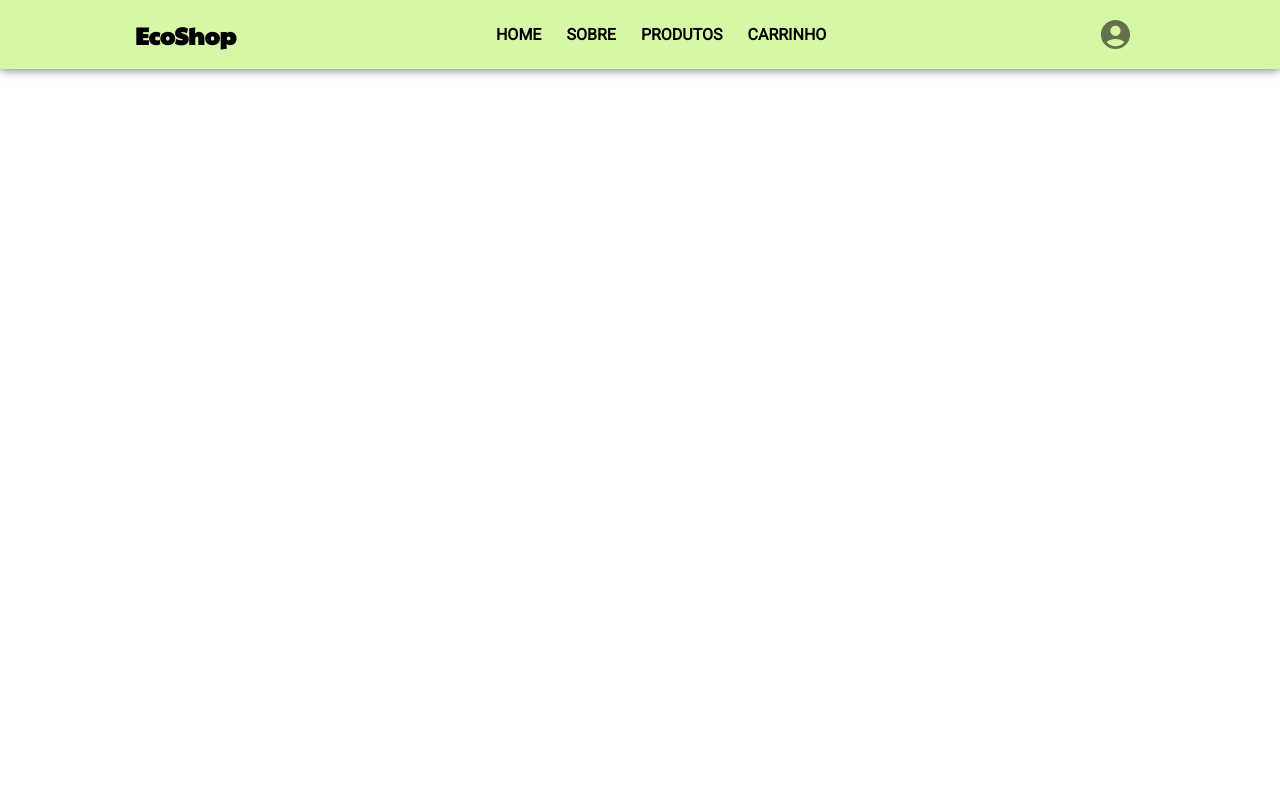
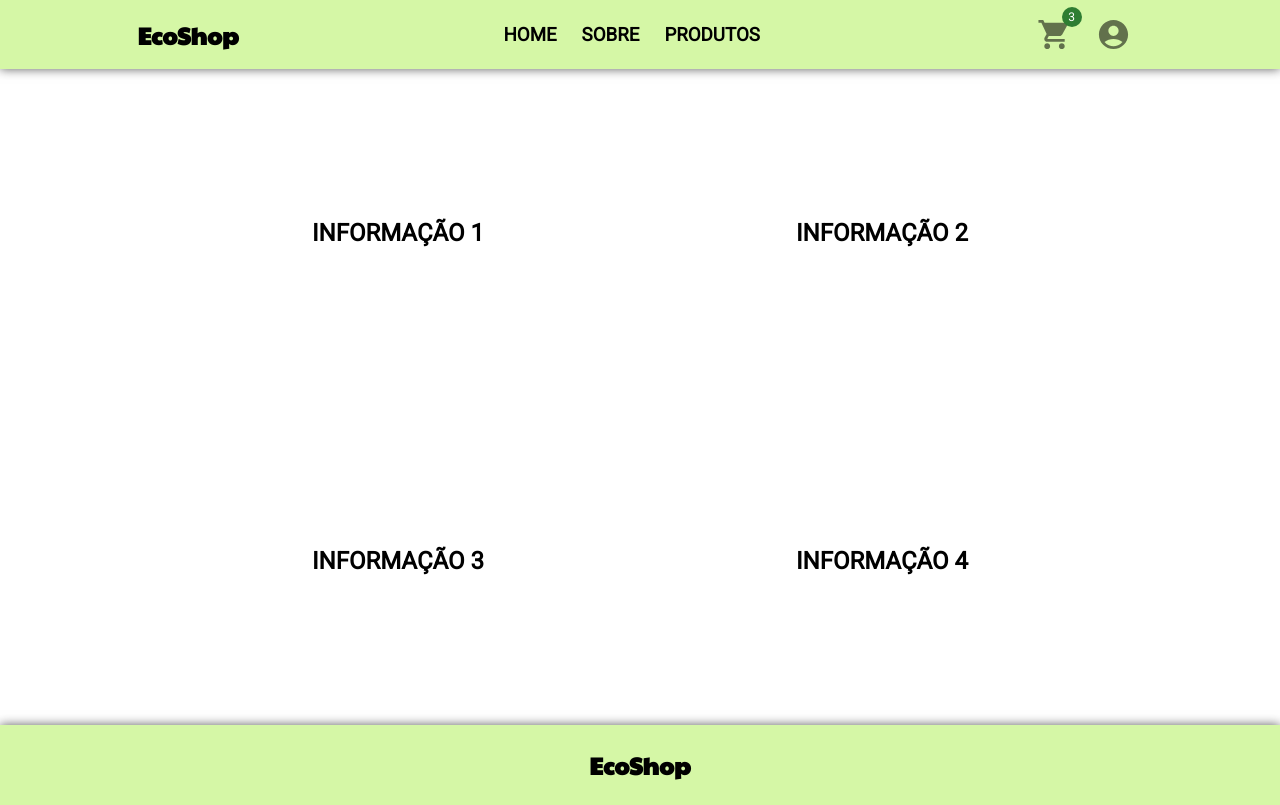
Before and after one commit to Biellms/ProjetoIntegrador-EcoShop, a React (Create React App) app in the folder FrontEnd/eco-shop/: page /login in a window 1280 px wide. Built offline with nearby package versions, Linux system fonts and the light colour scheme.

Commit message:
Add and Upd home, navbar, footer

```diff
--- a/FrontEnd/eco-shop/src/App.tsx
+++ b/FrontEnd/eco-shop/src/App.tsx
@@ -1,5 +1,6 @@
 import React from 'react';
 import './App.css';
+import { Footer } from './components/footer/Footer';
 import { Navbar } from './components/navbar/Navbar';
 import { Cadastro } from './paginas/cadastro/Cadastro';
 import { Carrinho } from './paginas/carrinho/Carrinho';
@@ -12,6 +13,8 @@ function App() {
   return (
     <>
       <Navbar/>
+      <Home/>
+      <Footer/>
     </>
   );
 }
--- a/FrontEnd/eco-shop/src/components/footer/Footer.css
+++ b/FrontEnd/eco-shop/src/components/footer/Footer.css
@@ -0,0 +1,16 @@
+@import url('https://fonts.googleapis.com/css2?family=Paytone+One&family=Roboto:wght@300;400&display=swap');
+
+footer {
+    min-height: 10vh;
+    display: flex;
+    justify-content: center;
+    align-items: center;
+    padding: 5px;
+    background: rgb(213, 247, 166);
+    font-family: 'Paytone One', sans-serif;
+    box-shadow: 0px 0px 10px rgba(0, 0, 0, 0.638);
+}
+
+footer h2 {
+    color: black;
+}
--- a/FrontEnd/eco-shop/src/components/footer/Footer.tsx
+++ b/FrontEnd/eco-shop/src/components/footer/Footer.tsx
@@ -3,8 +3,12 @@ import './Footer.css'
 
 export function Footer() {
     return (
-        <>
-            <h1>Footer</h1>
-        </>
+        <footer>
+            <div className='footer-logo'>
+                <a href="https://github.com/Biellms/ProjetoIntegrador-EcoShop" target='_blank'>
+                    <h2>EcoShop</h2>
+                </a>
+            </div>
+        </footer>
     );
 }
--- a/FrontEnd/eco-shop/src/components/navbar/Navbar.css
+++ b/FrontEnd/eco-shop/src/components/navbar/Navbar.css
@@ -8,9 +8,7 @@ header {
     padding: 5px;
     background: rgb(213, 247, 166);
     font-family: 'Roboto', sans-serif;
-    font-weight: 900;
     box-shadow: 0px 0px 10px rgba(0, 0, 0, 0.638);
-    flex-grow: 1;
 }
 
 
@@ -18,17 +16,12 @@ header {
     font-family: 'Paytone One', sans-serif;
 }
 
-.header-info {
+.header-nav {
     display: flex;
     justify-content: center;
     align-items: center;
     flex-direction: row;
     gap: 25px;
-}
-
-.MuiSvgIcon-root {
-    width: 50px;
-    height: 50px;
 }
 
 @media screen and (min-width: 767px) {
@@ -38,7 +31,7 @@ header {
 }
 
 @media screen and (max-width: 767px) {
-    .header-info {
+    .header-nav {
         display: none;
     }
 }
--- a/FrontEnd/eco-shop/src/components/navbar/Navbar.tsx
+++ b/FrontEnd/eco-shop/src/components/navbar/Navbar.tsx
@@ -1,13 +1,14 @@
 import { AccountCircle } from '@mui/icons-material';
-import { IconButton, Menu, MenuItem } from '@mui/material';
+import { Badge, IconButton, Menu, MenuItem } from '@mui/material';
 import MenuIcon from '@mui/icons-material/Menu';
-import * as React from 'react';
+import ShoppingCartIcon from '@mui/icons-material/ShoppingCart';
+import { useState } from 'react';
 import './Navbar.css';
 
 export function Navbar() {
 
-  const [anchorElNav, setAnchorElNav] = React.useState<null | HTMLElement>(null);
-  const [anchorEl, setAnchorEl] = React.useState<null | HTMLElement>(null);
+  const [anchorElNav, setAnchorElNav] = useState<null | HTMLElement>(null);
+  const [anchorEl, setAnchorEl] = useState<null | HTMLElement>(null);
 
   const handleMenuNav = (event: React.MouseEvent<HTMLElement>) => {
     setAnchorElNav(event.currentTarget);
@@ -28,7 +29,7 @@ export function Navbar() {
   return (
     <header>
       <div className='header-menu'>
-      <IconButton
+        <IconButton
           size="large"
           aria-label="account of current user"
           aria-controls="menu-appbar"
@@ -59,14 +60,26 @@ export function Navbar() {
           <MenuItem onClick={handleCloseNav}>Sobre</MenuItem>
         </Menu>
       </div>
-      <div className='header-logo'><h2>EcoShop</h2></div>
-      <div className='header-info'>
-        <span>HOME</span>
-        <span>SOBRE</span>
-        <span>PRODUTOS</span>
-        <span>CARRINHO</span>
+      <div className='header-logo'>
+        <h2>EcoShop</h2>
       </div>
-      <div className='header-sair'>
+      <div className='header-nav'>
+        <h3 style={{cursor: 'pointer'}} >HOME</h3>
+        <h3 style={{cursor: 'pointer'}} >SOBRE</h3>
+        <h3 style={{cursor: 'pointer'}} >PRODUTOS</h3>
+      </div>
+      <div className='header-user'>
+          <IconButton
+            size="large"
+            aria-label="account of current user"
+            aria-controls="menu-appbar"
+            aria-haspopup="true"
+            color="default"
+          >
+          <Badge badgeContent={3} color='success'>
+            <ShoppingCartIcon fontSize='large'/>
+          </Badge>
+          </IconButton>
         <IconButton
           size="large"
           aria-label="account of current user"
--- a/FrontEnd/eco-shop/src/paginas/home/Home.css
+++ b/FrontEnd/eco-shop/src/paginas/home/Home.css
@@ -0,0 +1,28 @@
+@import url('https://fonts.googleapis.com/css2?family=Paytone+One&family=Roboto:wght@300;400&display=swap');
+
+main {
+    min-height: 82vh;
+    font-family: 'Roboto', sans-serif;
+    display: flex;
+    justify-content: center;
+    align-items: center;
+    flex-direction: column;
+}
+
+.main-section-1 {
+    width: 100%;
+    min-height: 41vh;
+    display: flex;
+    justify-content: space-evenly;
+    align-items: center;
+    flex-wrap: wrap;
+}
+
+.main-section-2 {
+    width: 100%;
+    min-height: 41vh;
+    display: flex;
+    justify-content: space-evenly;
+    align-items: center;
+    flex-wrap: wrap;
+}
--- a/FrontEnd/eco-shop/src/paginas/home/Home.tsx
+++ b/FrontEnd/eco-shop/src/paginas/home/Home.tsx
@@ -3,8 +3,23 @@ import './Home.css';
 
 export function Home() {
     return (
-        <>
-            <h1>Home</h1>
-        </>
+        <main>
+            <section className='main-section-1'>
+                <div>
+                    <h1>INFORMAÇÃO 1</h1>
+                </div>
+                <div>
+                    <h1>INFORMAÇÃO 2</h1>
+                </div>
+            </section>
+            <section className='main-section-2'>
+                <div>
+                    <h1>INFORMAÇÃO 3</h1>
+                </div>
+                <div>
+                    <h1>INFORMAÇÃO 4</h1>
+                </div>
+            </section>
+        </main>
     );
 }
```
